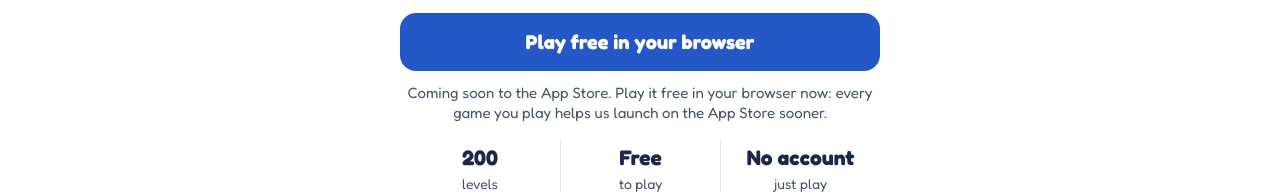
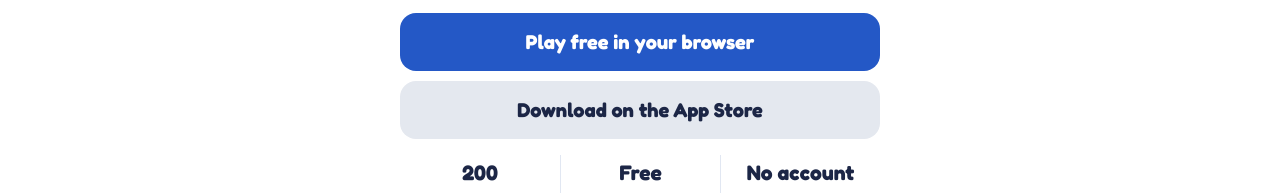
Before and after one commit to yatantech/yatantech.github.io, a plain HTML site: page jelly-nap/index.html in a window 1280 px wide. Shown: the part 188-381 px from the top of the page. Drawn offline with Linux system fonts and the light colour scheme.

```diff
--- a/jelly-nap/index.html
+++ b/jelly-nap/index.html
@@ -29,6 +29,7 @@ button { font-family: inherit; }
 .cta { display: flex; align-items: center; justify-content: center; width: 100%; min-height: 58px; padding: 8px 16px; border: 0; border-radius: 16px; background: var(--blue); color: #FFFFFF; font-size: 20px; font-weight: 700; text-align: center; text-decoration: none; cursor: pointer; }
 .cta.alt { background: #FFFFFF; color: var(--blue); box-shadow: inset 0 0 0 2px var(--line); }
 .note { margin: 2px 0 0; font-size: 15px; color: var(--soft); text-align: center; }
+.cta.gray { background: #E4E8EF; color: var(--navy); }
 .cta.off { background: var(--empty); color: var(--soft); cursor: default; }
 .foot { display: flex; justify-content: center; gap: 12px; padding: 14px 0 24px; }
 .foot a { display: flex; align-items: center; min-height: 44px; padding: 0 14px; font-size: 17px; font-weight: 600; }
@@ -125,7 +126,7 @@ function ytChromeLink(search) { var base = location.host + location.pathname, s
    APP_STORE: the App Store link once Apple has released the game (null shows "Coming soon").
    ANDROID_TEST: true while the Google Play closed test is live.
    PLAY_PUBLIC: true once the game is public on Google Play (Android becomes one button, no steps). */
-var APP_STORE = null;
+var APP_STORE = "https://apps.apple.com/app/jelly-nap/id6835877840";
 var ANDROID_TEST = true;
 var PLAY_PUBLIC = false;
 /* WEB: the free browser version (Playgama). iPhone and computer visitors play here until the App Store release. */
@@ -155,17 +156,17 @@ function tick() { var s = document.createElementNS("http://www.w3.org/2000/svg",
 
 function renderCtas() {
   var box = $("ctas"); box.textContent = "";
-  function web(primary) { if (!WEB) return; var w = el("a", primary ? "cta" : "cta alt", primary ? "Play free in your browser" : "Or play in your browser"); w.href = WEB; w.target = "_blank"; w.rel = "noopener"; box.appendChild(w); }
+  function web(primary) { if (!WEB) return; var w = el("a", primary ? "cta" : "cta gray", primary ? "Play free in your browser" : "Play in browser"); w.href = WEB; w.target = "_blank"; w.rel = "noopener"; box.appendChild(w); }
   function soon() { if (!APP_STORE) box.appendChild(el("p", "note", WEB ? "Coming soon to the App Store. Play it free in your browser now: every game you play helps us launch on the App Store sooner." : "Coming soon to the App Store")); }
-  function ios() { if (APP_STORE) { var a = el("a", "cta", "Download on the App Store"); a.href = APP_STORE; box.appendChild(a); } else { box.appendChild(el("div", "cta off", "Coming soon to the App Store")); } }
+  function ios(primary) { if (APP_STORE) { var a = el("a", primary === false ? "cta gray" : "cta", "Download on the App Store"); a.href = APP_STORE; box.appendChild(a); } else { box.appendChild(el("div", "cta off", "Coming soon to the App Store")); } }
   function android() {
-    if (PLAY_PUBLIC) { var p = el("a", "cta", "Get it free on Android"); p.href = STORE; box.appendChild(p); }
-    else if (ANDROID_TEST) { var a = el("a", "cta", ytNeedsChrome ? "Open in Chrome to get it" : "Get it free on Android"); a.href = ytNeedsChrome ? ytChromeLink("?steps=1") : "#steps"; if (!ytNeedsChrome) a.addEventListener("click", function () { enteredFromPage = true; }); box.appendChild(a); if (ytNeedsChrome) box.appendChild(el("p", "warn", "Google sign-in may not work inside this app, so the steps continue in Chrome.")); }
+    if (PLAY_PUBLIC) { var p = el("a", "cta", "Download on Android"); p.href = STORE; box.appendChild(p); }
+    else if (ANDROID_TEST) { var a = el("a", "cta", ytNeedsChrome ? "Open in Chrome to get it" : "Download on Android"); a.href = ytNeedsChrome ? ytChromeLink("?steps=1") : "#steps"; if (!ytNeedsChrome) a.addEventListener("click", function () { enteredFromPage = true; }); box.appendChild(a); if (ytNeedsChrome) box.appendChild(el("p", "warn", "Google sign-in may not work inside this app, so the steps continue in Chrome.")); }
     else { box.appendChild(el("div", "cta off", "Android version coming soon")); }
   }
-  if (isIos) { if (APP_STORE) ios(); else { web(true); soon(); } }
+  if (isIos) { if (APP_STORE) { ios(); web(false); } else { web(true); soon(); } }
   else if (isAndroid) { android(); if (ANDROID_TEST && !PLAY_PUBLIC) box.appendChild(el("p", "note", "We need 100 testers before the game can launch publicly on Google Play. Join now and help us get there.")); web(false); }
-  else { web(true); if (APP_STORE) ios(); else soon(); }
+  else { web(true); if (APP_STORE) ios(false); else soon(); }
   $("early").hidden = !isAndroid || PLAY_PUBLIC || !ANDROID_TEST;
 }
 
```
